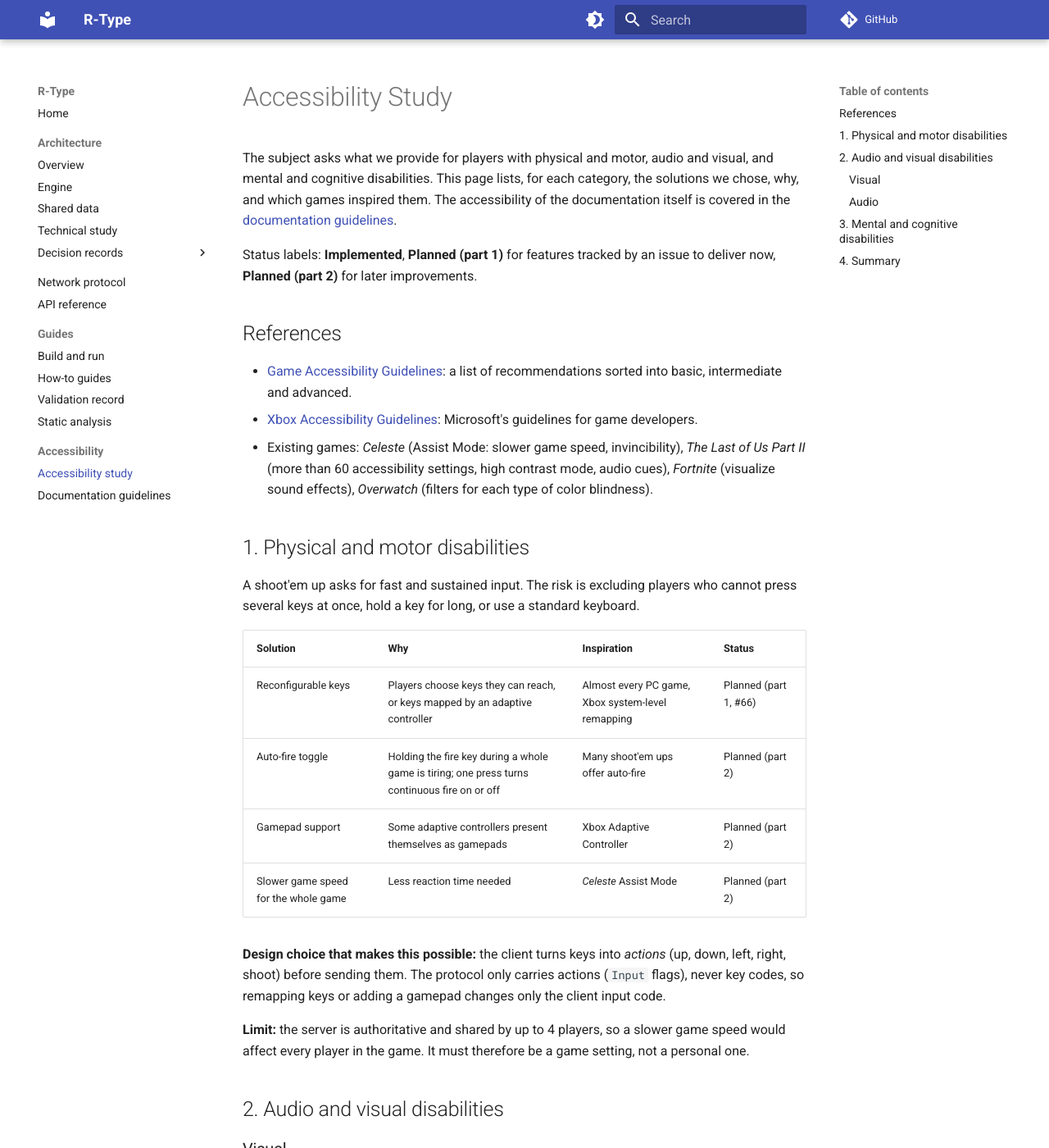
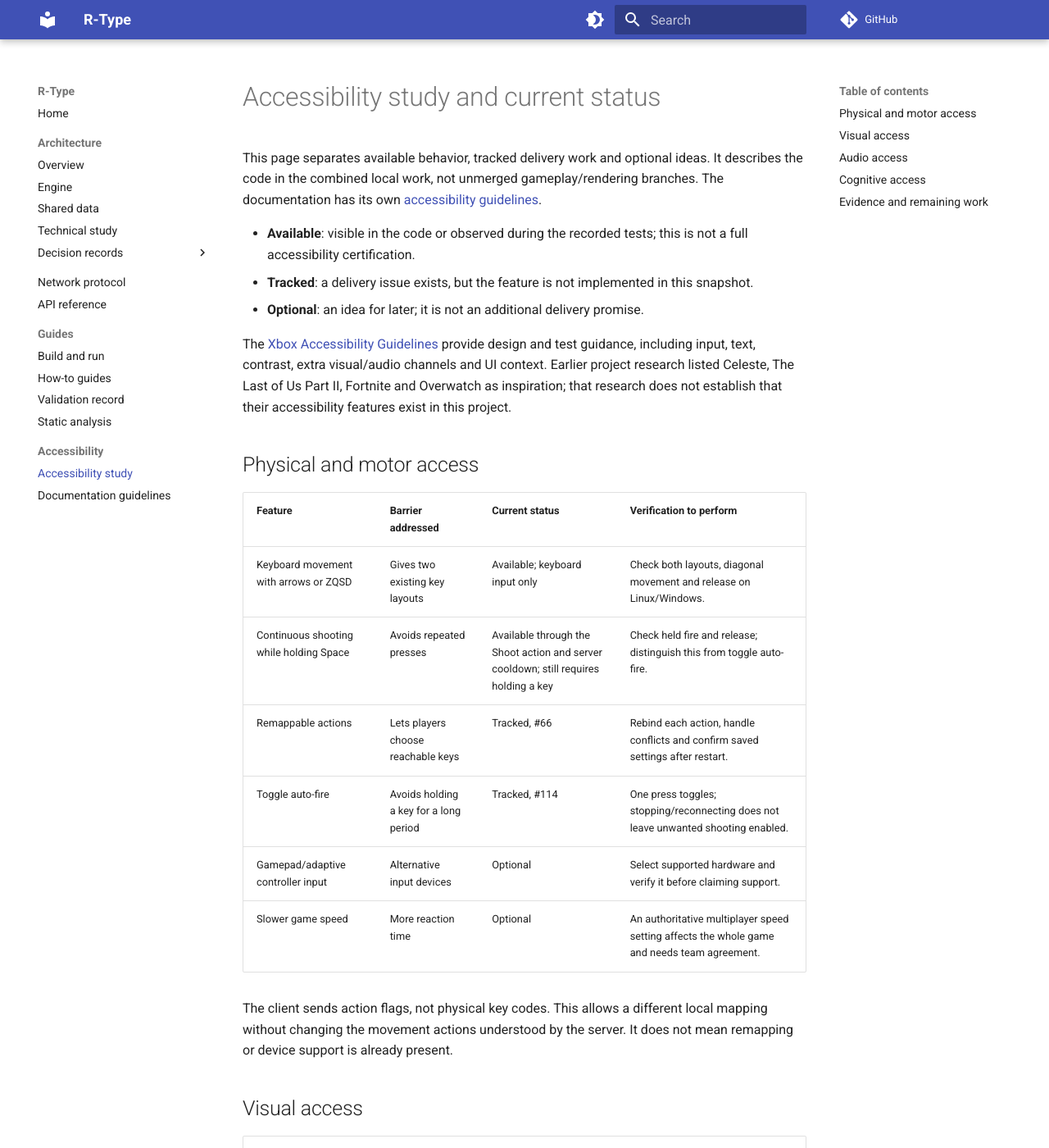
Before and after one commit to Nivek-Hyn/epitech-rtype, an MkDocs documentation site: the page built from docs/accessibility.md, in a window 1280 px wide and 1400 px high. Shown: the whole window at 82% size. Built offline with MkDocs 1.6.1 and Material for MkDocs 9.7.7, drawn with Linux system fonts in a browser that asks for light colours; comment, search, counter and statistics services are not loaded; some of the changed text lies outside the part shown.

Commit message:
docs: show which accessibility features are ready

```diff
--- a/docs/accessibility.md
+++ b/docs/accessibility.md
@@ -1,84 +1,72 @@
-# Accessibility Study
+# Accessibility study and current status
 
-The subject asks what we provide for players with physical and motor, audio and visual, and mental and
-cognitive disabilities. This page lists, for each category, the solutions we chose, why, and which games
-inspired them. The accessibility of the documentation itself is covered in the
-[documentation guidelines](documentation-guidelines.md).
+This page separates available behavior, tracked delivery work and optional ideas. It describes the code
+in the combined local work, not unmerged gameplay/rendering branches. The documentation has its own
+[accessibility guidelines](documentation-guidelines.md).
 
-Status labels: **Implemented**, **Planned (part 1)** for features tracked by an issue to deliver now,
-**Planned (part 2)** for later improvements.
+- **Available**: visible in the code or observed during the recorded tests; this is not a full accessibility certification.
+- **Tracked**: a delivery issue exists, but the feature is not implemented in this snapshot.
+- **Optional**: an idea for later; it is not an additional delivery promise.
 
-## References
+The [Xbox Accessibility Guidelines](https://learn.microsoft.com/en-us/xbox/accessibility/guidelines)
+provide design and test guidance, including input, text, contrast, extra visual/audio channels and UI context.
+Earlier project research listed Celeste, The Last of Us Part II, Fortnite and Overwatch as inspiration;
+that research does not establish that their accessibility features exist in this project.
 
-- [Game Accessibility Guidelines](https://gameaccessibilityguidelines.com/): a list of recommendations sorted
-  into basic, intermediate and advanced.
-- [Xbox Accessibility Guidelines](https://learn.microsoft.com/en-us/gaming/accessibility/guidelines): Microsoft's
-  guidelines for game developers.
-- Existing games: *Celeste* (Assist Mode: slower game speed, invincibility), *The Last of Us Part II*
-  (more than 60 accessibility settings, high contrast mode, audio cues), *Fortnite* (visualize sound effects),
-  *Overwatch* (filters for each type of color blindness).
+## Physical and motor access
 
-## 1. Physical and motor disabilities
+| Feature | Barrier addressed | Current status | Verification to perform |
+|---|---|---|---|
+| Keyboard movement with arrows or ZQSD | Gives two existing key layouts | Available; keyboard input only | Check both layouts, diagonal movement and release on Linux/Windows. |
+| Continuous shooting while holding Space | Avoids repeated presses | Available through the Shoot action and server cooldown; still requires holding a key | Check held fire and release; distinguish this from toggle auto-fire. |
+| Remappable actions | Lets players choose reachable keys | Tracked, #66 | Rebind each action, handle conflicts and confirm saved settings after restart. |
+| Toggle auto-fire | Avoids holding a key for a long period | Tracked, #114 | One press toggles; stopping/reconnecting does not leave unwanted shooting enabled. |
+| Gamepad/adaptive controller input | Alternative input devices | Optional | Select supported hardware and verify it before claiming support. |
+| Slower game speed | More reaction time | Optional | An authoritative multiplayer speed setting affects the whole game and needs team agreement. |
 
-A shoot'em up asks for fast and sustained input. The risk is excluding players who cannot press several keys at
-once, hold a key for long, or use a standard keyboard.
+The client sends action flags, not physical key codes. This allows a different local mapping without
+changing the movement actions understood by the server. It does not mean remapping or device support is already present.
 
-| Solution | Why | Inspiration | Status |
+## Visual access
+
+| Feature | Barrier addressed | Current status | Verification to perform |
 |---|---|---|---|
-| Reconfigurable keys | Players choose keys they can reach, or keys mapped by an adaptive controller | Almost every PC game, Xbox system-level remapping | Planned (part 1, #66) |
-| Auto-fire toggle | Holding the fire key during a whole game is tiring; one press turns continuous fire on or off | Many shoot'em ups offer auto-fire | Planned (part 2) |
-| Gamepad support | Some adaptive controllers present themselves as gamepads | Xbox Adaptive Controller | Planned (part 2) |
-| Slower game speed for the whole game | Less reaction time needed | *Celeste* Assist Mode | Planned (part 2) |
+| Player appearance variants | Helps identify players | Available as sprite variants; shape/number redundancy is not established | Check four players without relying only on hue. |
+| Shapes/numbers in addition to color | Supports recognition without color alone | Tracked, #67 | Check players and opposing projectile types in normal play and contrast modes. |
+| High-contrast presentation | Helps distinguish objects from the background | Tracked, #67 | Compare ships/projectiles, backgrounds, overlays and both UI themes where applicable. |
+| Readable HUD text | Helps read score, health and states | HUD tracked, #46 | Check text size, contrast, scaling and absence of clipping. |
+| Controlled flashes and distractions | Reduces distracting effects | Review needed when animations/effects are added | Inspect the delivered effects; this prototype is not a photosensitivity safety assessment. |
 
-**Design choice that makes this possible:** the client turns keys into *actions* (up, down, left, right, shoot)
-before sending them. The protocol only carries actions (`Input` flags), never key codes, so remapping keys or
-adding a gamepad changes only the client input code.
+The current prototype has a dark background and sprites. That alone does not establish suitable contrast
+for every object or an implemented high-contrast option. The server sends type/variant; the client owns their appearance.
 
-**Limit:** the server is authoritative and shared by up to 4 players, so a slower game speed would affect every
-player in the game. It must therefore be a game setting, not a personal one.
+## Audio access
 
-## 2. Audio and visual disabilities
+| Feature | Barrier addressed | Current status | Verification to perform |
+|---|---|---|---|
+| Visual alternatives to important sounds | Lets players recover information with sound muted | Tracked, #68, alongside sound work #44 | Play muted and verify damage, wave and game-state information remains available visually. |
+| Separate volumes and mute | Lets players control competing sound | Tracked, #68 | Check music/effects independently and verify persistence where settings are implemented. |
+| Subtitles/captions | Makes spoken content available as text | Optional; no spoken content is implemented here | Review actual content before adding a subtitle requirement. |
 
-### Visual
+No gameplay sound is integrated in this snapshot. Silence is not evidence that the future sound/visual
+alternatives are complete; review both together when those features are integrated.
 
-| Solution | Why | Inspiration | Status |
+## Cognitive access
+
+| Feature | Barrier addressed | Current status | Verification to perform |
 |---|---|---|---|
-| Players distinguished by shape and number, not only by color | About 1 man in 12 has some form of color blindness; color alone is not enough | *Overwatch* | Planned (part 1, #43, #67) |
-| Enemy missiles different from player missiles by shape and size, not only color | The most important information on screen must stay readable | — | Planned (part 1, #67) |
-| High contrast mode: dimmer star field, outlines around ships and missiles | Moving backgrounds make small objects hard to see | *The Last of Us Part II* high contrast mode | Planned (part 1, #67) |
-| Large HUD text, readable fonts | Score and lives must be readable from a distance and with low vision | Game Accessibility Guidelines (basic) | Planned (part 1, #46) |
-| No fast flashing; explosions without full-screen flashes | Flashing can trigger seizures in photosensitive players | Game Accessibility Guidelines (basic) | Planned (part 1) |
+| Few actions: movement and shooting | Limits the number of controls to learn | Available | Ask another member to start without verbal instructions. |
+| Controls printed in the terminal | Provides a basic reference | Available; not an in-game help screen | Ensure the in-game UI makes controls discoverable when #45 is implemented. |
+| Connection, waiting and end-game screens | Explains what to do and the current state | Tracked, #45 and #47 | Verify defaults, errors, reconnect flow, victory and defeat. |
+| Clear state and score display | Makes outcomes understandable | HUD tracked, #46; wire fields already exist | Check actual state transitions and the client display, not just enum declarations. |
+| Difficulty options | Adjusts challenge | Optional | Coordinate actual gameplay settings and test how they affect all players. |
 
-**Design choice that makes this possible:** the server only sends an entity's `type` and `variant`. The client
-alone decides how it looks, so color palettes and contrast modes change only the client rendering code.
+## Evidence and remaining work
 
-### Audio
+The two-player Linux/Windows tests established connection, rendering and observed gameplay; they were not
+user testing with disabled players or a formal accessibility audit. See the [validation record](validation.md).
+There are no accessibility pass results for the unimplemented tracked features above.
 
-| Solution | Why | Inspiration | Status |
-|---|---|---|---|
-| Visual cue for every important sound (hit taken, enemy wave, game over) | Deaf and hard of hearing players must get the same information | *Fortnite* visualize sound effects | Planned (part 1, #68) |
-| Separate volumes for music and effects, and a mute option | Some players need effects without music, or no sound at all | Most PC games | Planned (part 1, #68) |
-| No information given by sound only | Same reason as above; also useful in a noisy room | Game Accessibility Guidelines (basic) | Rule for every new feature |
-
-## 3. Mental and cognitive disabilities
-
-| Solution | Why | Inspiration | Status |
-|---|---|---|---|
-| Few controls: 4 directions and 1 fire key | Less to remember; the whole game can be learnt in seconds | Classic arcade games | Implemented (protocol) |
-| Controls shown on the waiting screen | Players do not have to remember them or read a manual | Game Accessibility Guidelines (basic) | Planned (part 1, #45) |
-| Clear game states: waiting, playing, finished, each with its own screen | The player always knows what is happening and what to do next | — | Planned (part 1, #45, #47) |
-| Simple connection screen with default values (address and port prefilled) | Fewer steps and fewer chances of error | — | Planned (part 1, #45) |
-| Consistent visual language: same shape and color meaning everywhere | Reduces what the player has to interpret | Game Accessibility Guidelines (basic) | Rule for every new feature |
-| Difficulty settings (enemy count and speed) | Lets players with slower processing enjoy the game | *Celeste* Assist Mode | Planned (part 2) |
-
-## 4. Summary
-
-| Category | Part 1 | Part 2 |
-|---|---|---|
-| Physical and motor | Reconfigurable keys | Auto-fire, gamepad, game speed |
-| Visual | Shapes in addition to colors, high contrast, large HUD, no flashing | Color blindness filters |
-| Audio | Visual cues, separate volumes | Subtitles for any spoken content |
-| Cognitive | Few controls, controls on screen, clear game states | Difficulty settings |
-
-The architecture helps: input is sent as actions and the server never decides how things look, so most
-accessibility features only touch the client and never change the protocol or the game logic.
+Before marking one of those issues complete, record the implementation revision, the setting/control path,
+the platform, the expected outcome and an actual test result. Revisit this page after integrating client,
+gameplay and audio changes. Text descriptions and status words must remain usable without interpreting colors.
```
Also changed, not shown: docs/documentation-guidelines.md (+4 -1 lines), docs/technical-study.md (+8 -0 lines).
